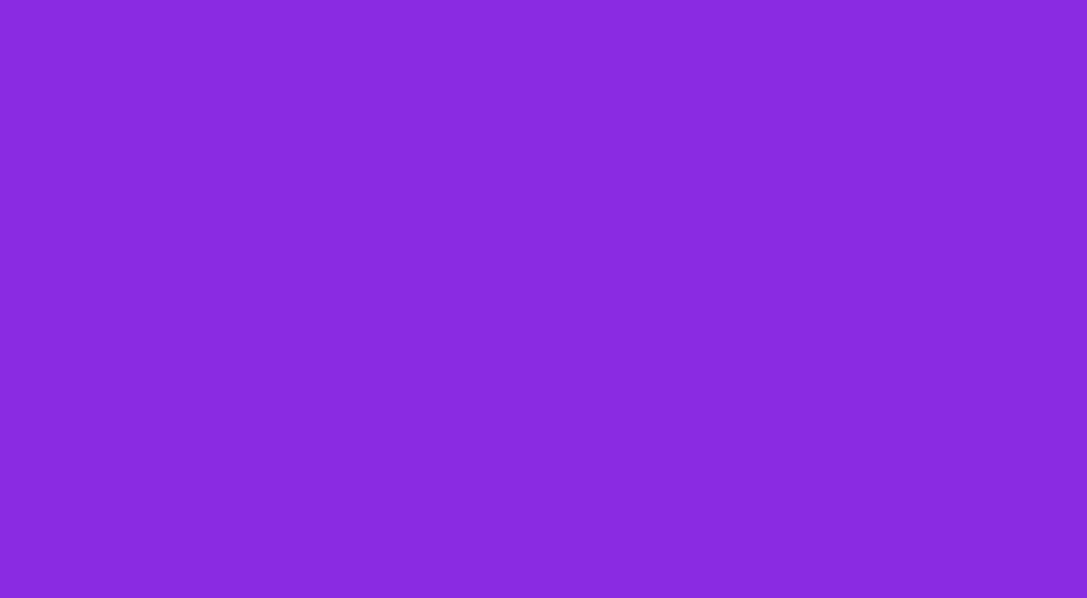
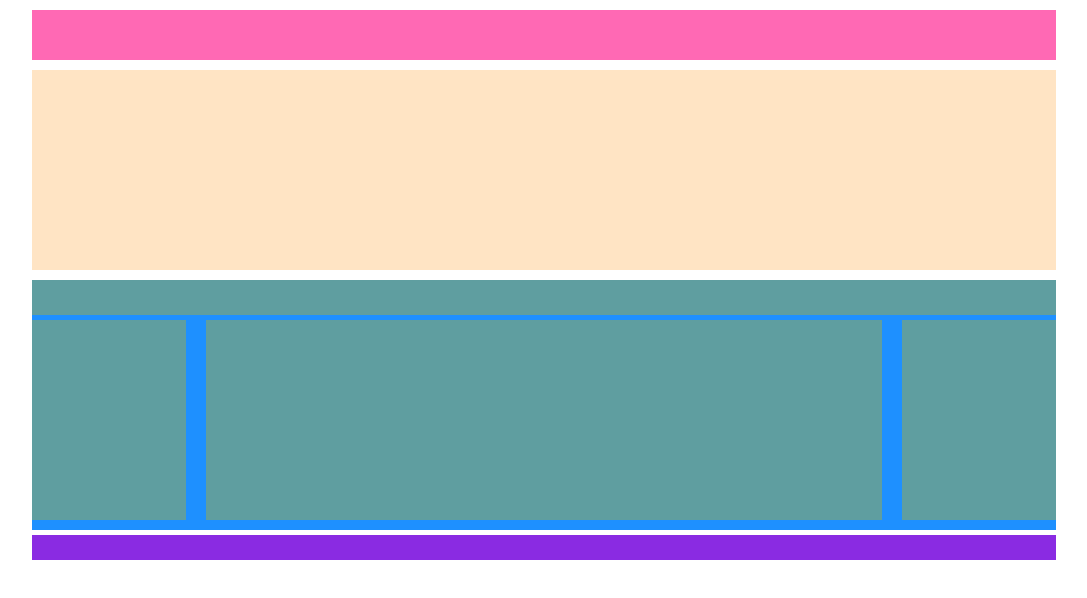
Before and after one commit to cenny1988/htmlcss-struttura-wp, a plain HTML site: page index.html in a window 1280 px wide. Shown: the whole page, without its empty margins (96-1183 px from the left). Drawn offline with Linux system fonts and the light colour scheme.

Commit message:
layout completo

```diff
--- a/css/style.css
+++ b/css/style.css
@@ -7,5 +7,87 @@
 
 body{
     /* impostazioni debug */
+}
+
+.clearfix::after{
+    content: '';
+    display: table;
+    clear: both;
+}
+
+/* css div centrato */
+.center{
+    width: 80%;
+    margin: 10px auto;
+    /* impo debug */
+    /* height: 500px;
+    background-color: blueviolet; */
+}
+
+/* header */
+.head-navbar{
+    width: 100%;
+    /* impo debug */
+    height: 50px;
+    background-color: hotpink;
+}
+
+/* section jambotron */
+.jambotron{
+    width: 100%;
+    margin: 10px 0;
+    /* impo debug */
+    height: 200px;
+    background-color: bisque;
+}
+
+/* main */
+.section-main{
+    width: 100%;
+    margin-bottom: 5px;
+    /* impo debug */
+    background-color: dodgerblue;
+    height: 250px;
+}
+
+.main-top{
+    margin-bottom: 5px;
+    /* impo debug */
+    height: 35px;
+    background-color: cadetblue;
+}
+
+.container{
+    width: 100%;
+    /* impo debug */
+    /* background-color: yellow;
+    height: 100px; */
+}
+
+.widgets{
+    float: left;
+    width: 15%;
+
+    /* impo debug */
+    height: 200px;
+    background-color: cadetblue;
+}
+
+.main-center{
+    float: left;
+    width: 66%;
+    margin: 0 2%;
+
+    /* impo debug */
+    height: 200px;
+    background-color: cadetblue;
+}
+
+/* footer */
+.section-footer{
+    width: 100%;
+
+    /* impo debug */
     background-color: blueviolet;
+    height: 25px;
 }
--- a/index.html
+++ b/index.html
@@ -8,24 +8,52 @@
     <title>float layout</title>
 </head>
 <body>
+    <!-- div per centratura principale pagina -->
+    <div class="center">
         <!-- header -->
-    <header>
+        <header class="head-navbar">
 
         </header>
 
-    <!-- jambtron -->
-    <section>
+        <!-- jambotron -->
+        <section class="jambotron">
 
         </section>
 
         <!-- sezione centrale: 1 row 3 col -->
-    <main>
+        <main class="section-main">
+
+            <div class="main-top">
+
+            </div>
+
+            <!-- contenitore per 3 colonne -->
+            <div class="container clearfix">
+
+                <!-- sezione sx -->
+                <aside class="widgets">
+
+                </aside>
+
+                <!-- sezione centrle -->
+                <section class="main-center">
+
+                </section>
+
+                <!-- sezione dx -->
+                <aside class="widgets">
+
+                </aside>
+
+            </div>
 
         </main>
 
         <!-- footer -->
-    <footer>
+        <footer class="section-footer">
 
         </footer>
+    </div>
+
 </body>
 </html>
```
Lines whose indentation alone changed are shown as unchanged.
